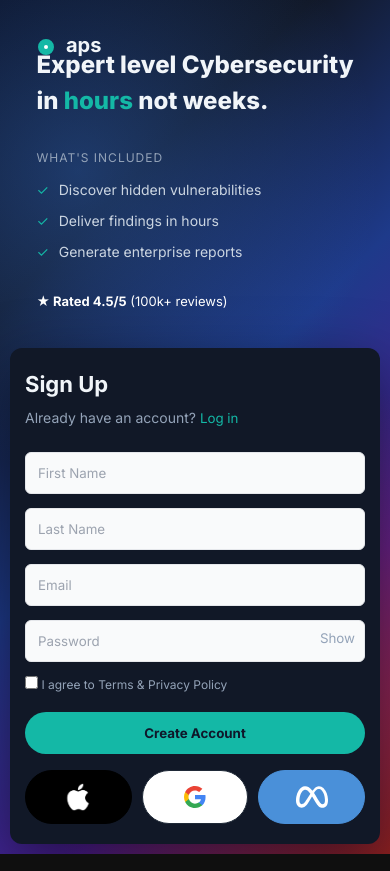
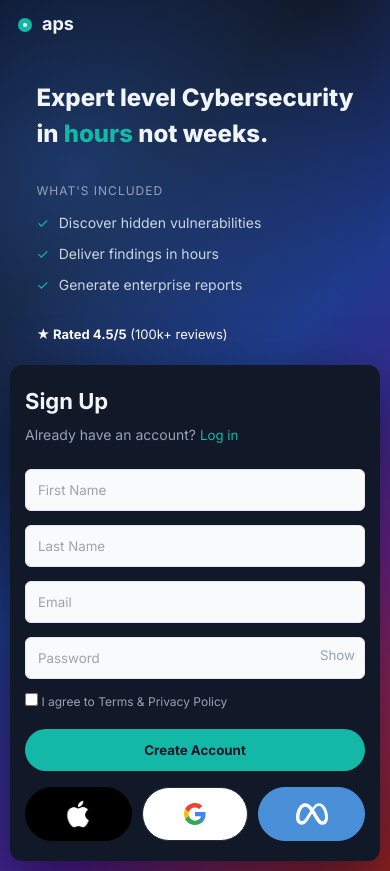
Before and after one commit to Lokeshkale2000/aps-dashboard, a React (Vite) app: page / in a window 390 px wide. Built offline with nearby package versions, Linux system fonts and the light colour scheme; the HTML template or start-up script is replaced by a standard one.

Commit message:
respovive of brand icon

```diff
--- a/src/pages/SignUp.css
+++ b/src/pages/SignUp.css
@@ -44,17 +44,18 @@
 .socialBtnX.blue img{filter:brightness(0) invert(1)}
 [data-theme=dark] .socialBtnX.blue{background:#4a90d9}
 @media (max-width:900px){
-.signupPageX{flex-direction:column;padding:10px;justify-content:center}
+.signupPageX{flex-direction:column;padding:10px;justify-content:center;position:relative}
 .signupHeroX{height:auto;min-height:40vh}
 .signupRightX{width:100%;height:auto;margin-right:0}
 .formRowX{grid-template-columns:1fr}
-.heroContentX{padding:30px}
+.heroContentX{padding:30px;margin-top:60px}
 .heroTitleX{font-size:28px}
 .brandNameX{font-size:24px}
+.brandX{top:15px;left:15px}
 }
 @media (max-width:640px){
 .signupPageX{padding:10px}
-.heroContentX{padding:20px}
+.heroContentX{padding:20px;margin-top:50px}
 .heroTitleX{font-size:24px}
 .brandNameX{font-size:20px}
 .brandDotX{width:16px;height:16px;border:6px solid #14b8a6;margin-right:12px}
@@ -63,4 +64,7 @@
 .socialBtnX{padding:10px 12px;min-height:44px}
 .socialBtnX svg{width:24px;height:24px}
 .socialBtnX.blue svg{width:28px;height:28px}
+.brandX{top:10px;left:10px}
+.brandNameX{font-size:18px}
+.brandDotX{width:14px;height:14px;border:5px solid #14b8a6;margin-right:10px}
 }
```
